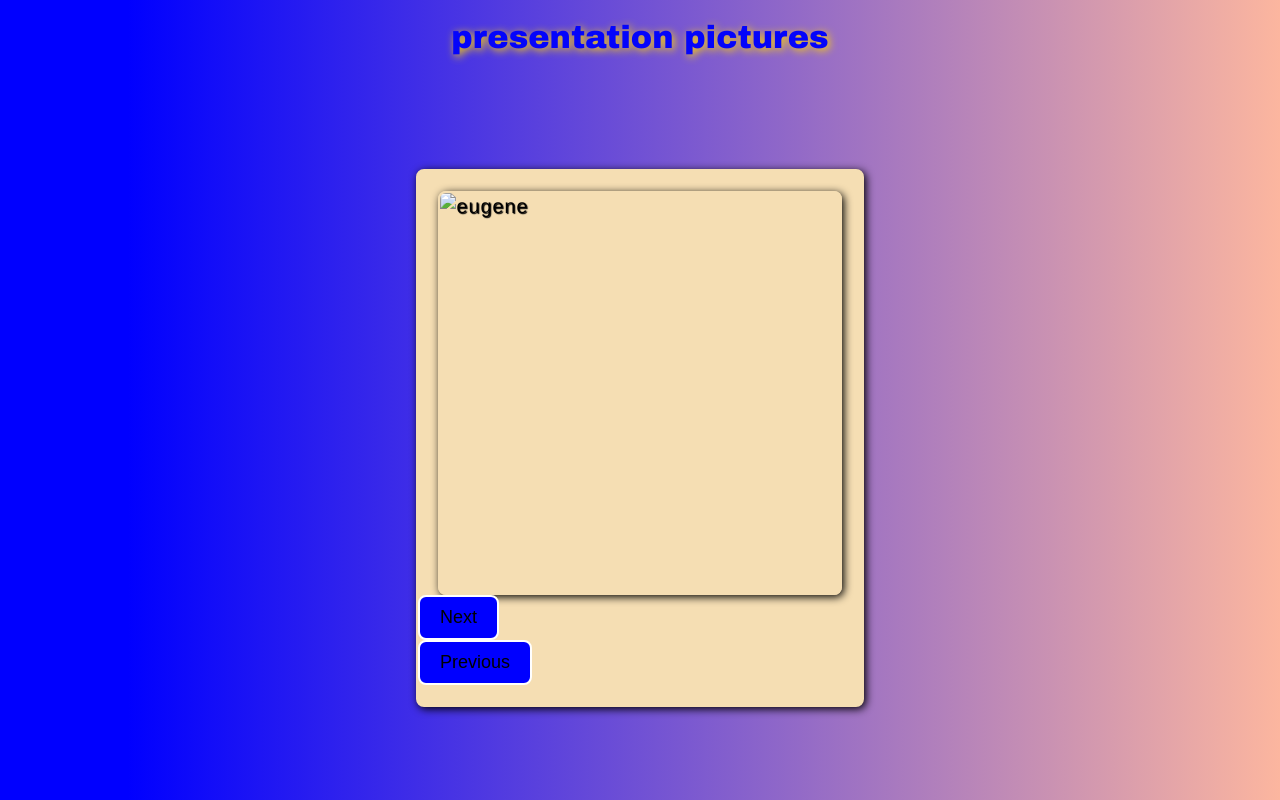
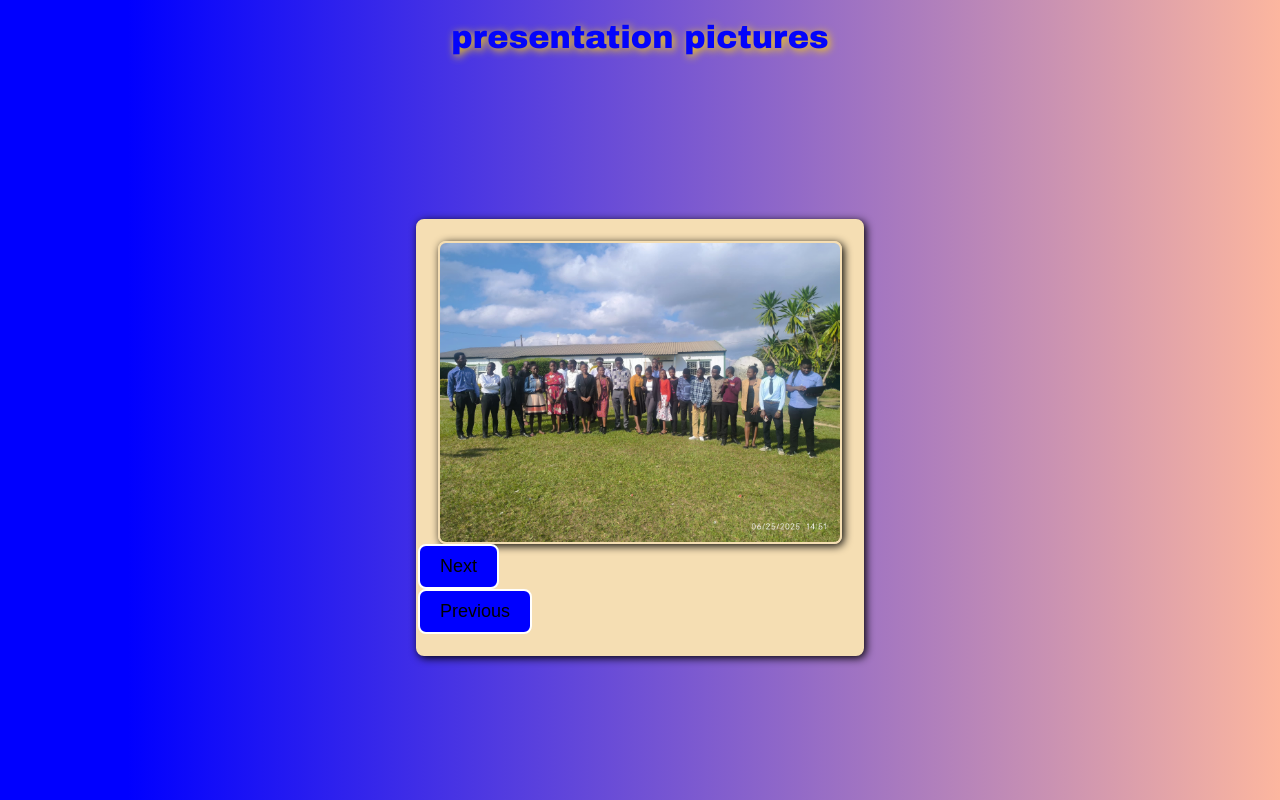
Before and after one commit to Eugene1617/photos, a plain HTML site: page index.html in a window 1280 px wide. Drawn offline with Linux system fonts and the light colour scheme.

Commit message:
Update index.html

```diff
--- a/index.html
+++ b/index.html
@@ -10,7 +10,7 @@
 <body>
 <h1>presentation pictures </h1>
 <div>
-    <img id="photos" src="tonse\WhatsApp Image 2025-06-25 at 21.24.51_388306cd.jpg" alt="eugene" width="400" height="400">
+    <img id="photos" src="WhatsApp Image 2025-06-25 at 21.24.51_388306cd.jpg" alt="eugene" width="400" height="400">
 <button onclick=photos1()>Next</button>
 <button onclick=photos2()>Previous</button>
 </div>
```
